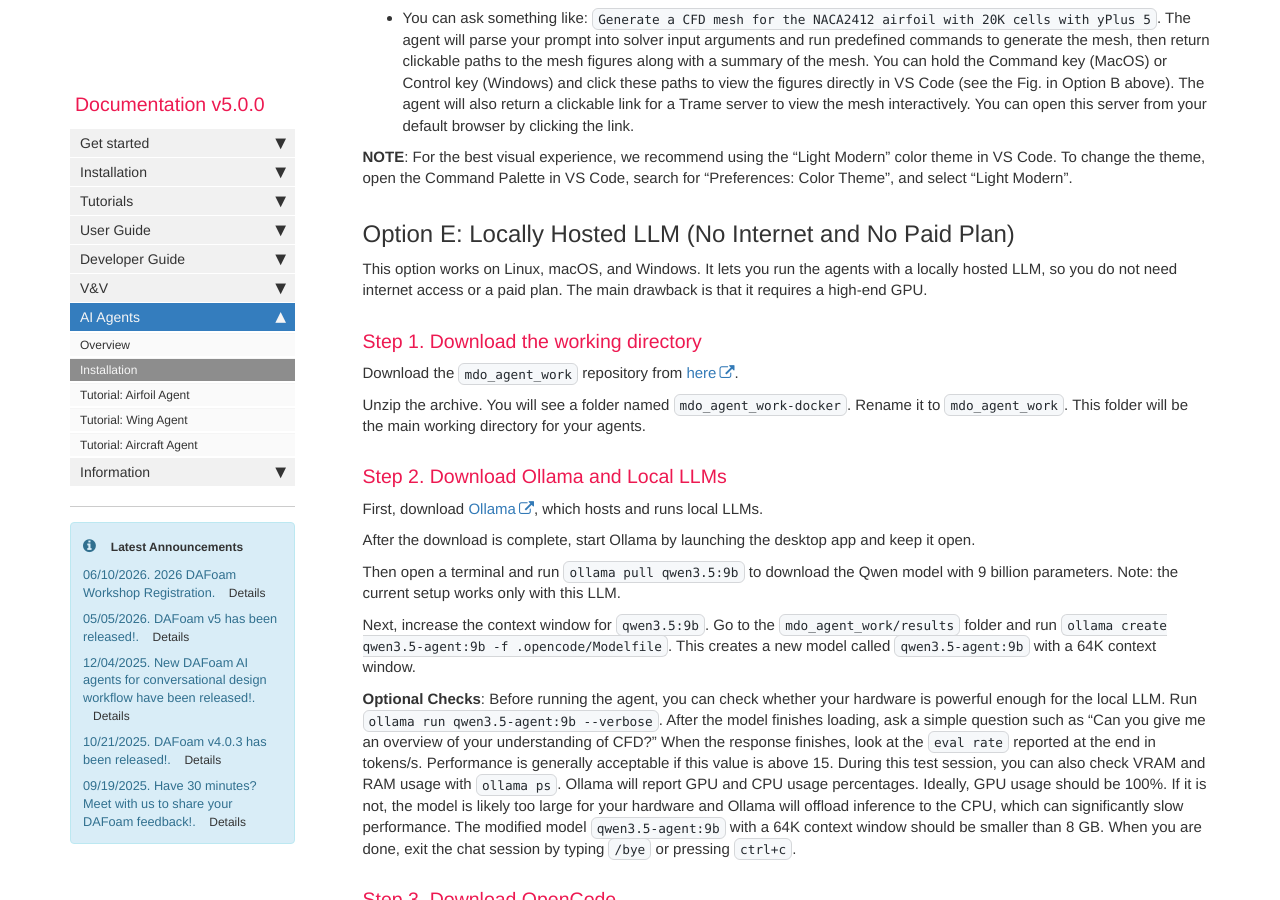
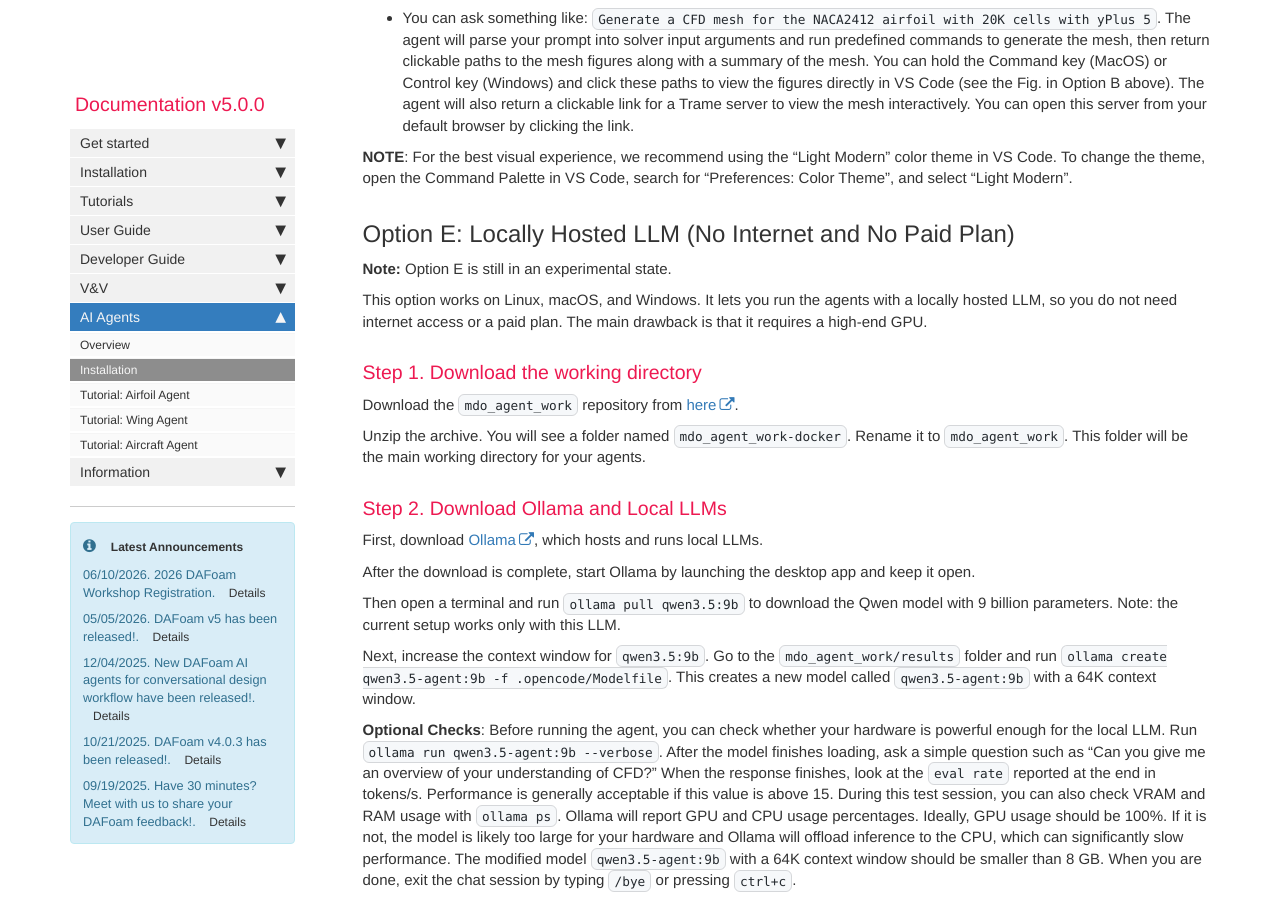
Before and after one commit to DAFoam/DAFoam.github.io, a Jekyll site: the page built from pages/mydoc/mydoc_ai_agent_installation.md, in a window 1280 px wide and 900 px high, scrolled down 8535 px. Built offline with Jekyll 4.4.1, drawn with Linux system fonts in a browser that asks for light colours; comment, search, counter and statistics services are not loaded.

Commit message:
content update

```diff
--- a/pages/mydoc/mydoc_ai_agent_installation.md
+++ b/pages/mydoc/mydoc_ai_agent_installation.md
@@ -324,6 +324,8 @@ agent --yolo
 
 ## Option E: Locally Hosted LLM (No Internet and No Paid Plan)
 
+**Note:** Option E is still in an experimental state.
+
 This option works on Linux, macOS, and Windows. It lets you run the agents with a locally hosted LLM, so you do not need internet access or a paid plan. The main drawback is that it requires a high-end GPU.
 
 ### Step 1. Download the working directory
```
